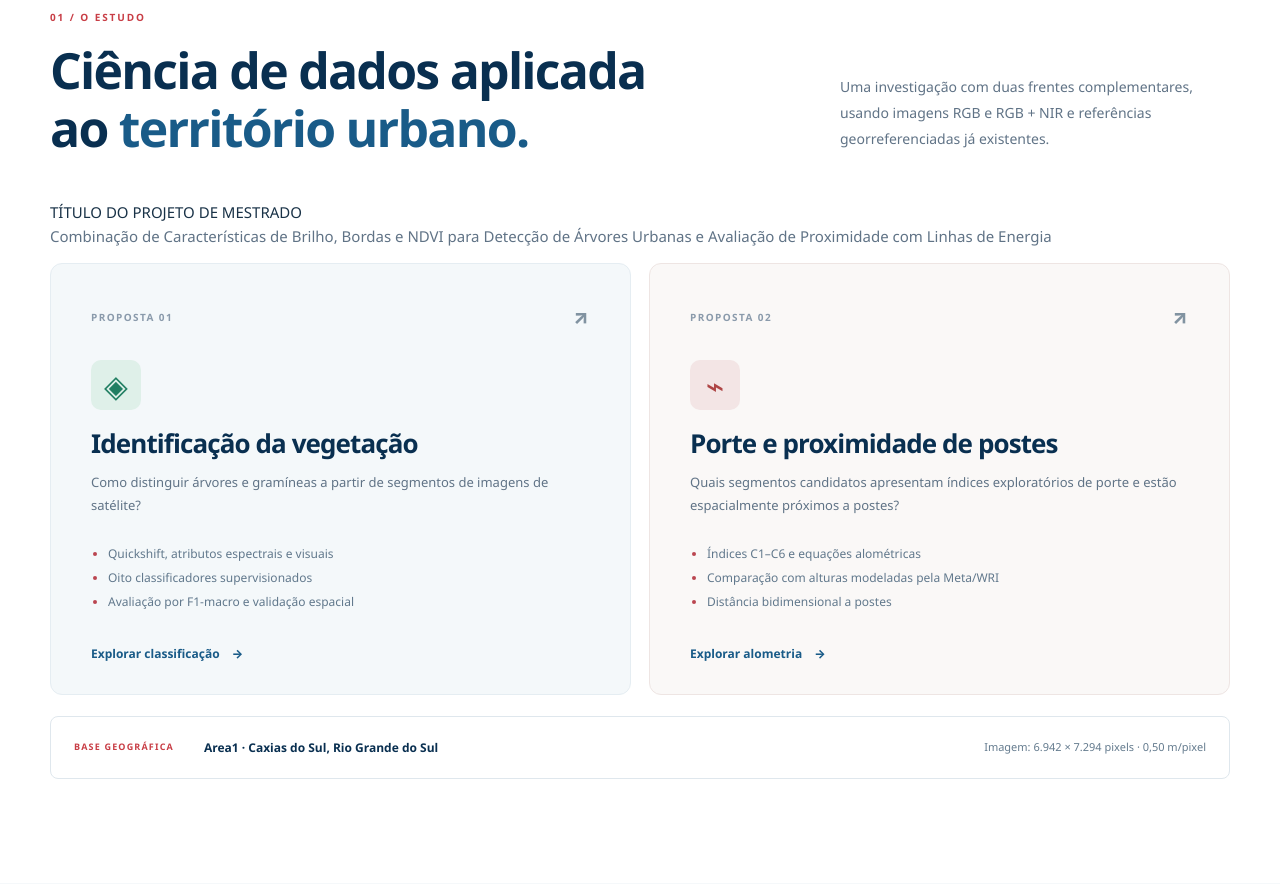
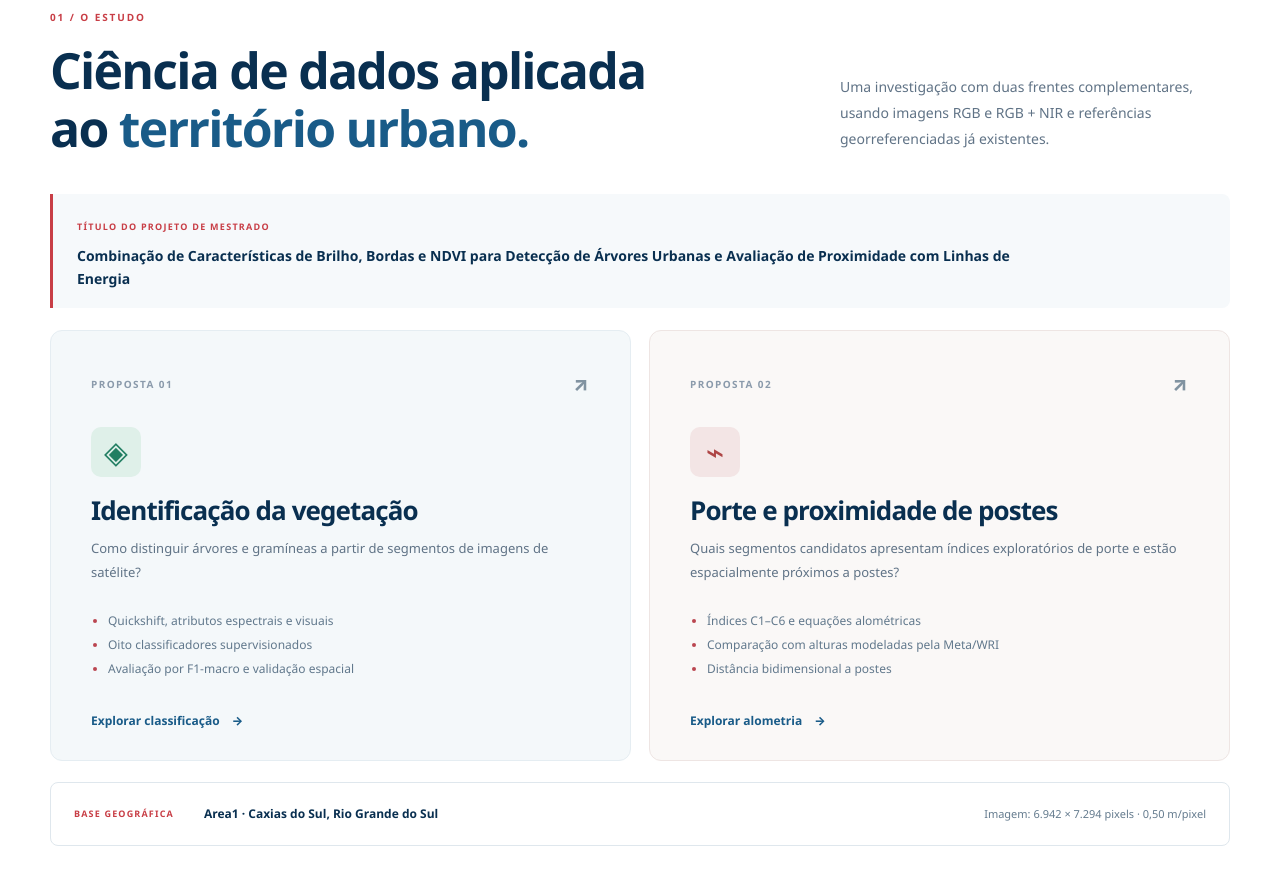
Before and after one commit to BrenoBragaGalvao/mestrado-arvores-urbanas, a plain HTML site: page docs/index.html in a window 1280 px wide. Shown: the part 1181-2065 px from the top of the page. Drawn offline with Linux system fonts and the light colour scheme.

Commit message:
style(site): give thesis title an academic presentation

```diff
--- a/docs/mestrado-site/styles.css
+++ b/docs/mestrado-site/styles.css
@@ -93,6 +93,9 @@ p{color:var(--muted)}
 .section-heading>p{flex:.75;max-width:390px;font-size:14px;line-height:1.85;margin-bottom:6px}
 .section-heading h2{font-size:clamp(35px,3.9vw,55px);color:var(--navy);margin:15px 0 0;font-weight:800}
 .section-heading h2 span{color:var(--blue)}
+.research-title{border-left:3px solid var(--red);background:#f6f9fb;padding:18px 24px;margin:-6px 0 22px;border-radius:0 8px 8px 0}
+.research-title span{font-size:9px;font-weight:850;letter-spacing:.14em;color:var(--red)}
+.research-title p{font-size:14px;font-weight:750;color:var(--navy);line-height:1.6;margin:9px 0 0;max-width:950px}
 .proposal-grid{display:grid;grid-template-columns:1fr 1fr;gap:18px}
 .proposal-card{padding:37px 40px 30px;background:#f4f8fa;border:1px solid #e5edf2;border-radius:12px;min-height:415px;display:flex;flex-direction:column;transition:transform .2s,box-shadow .2s}
 .proposal-card:hover{transform:translateY(-4px);box-shadow:var(--shadow)}
```
